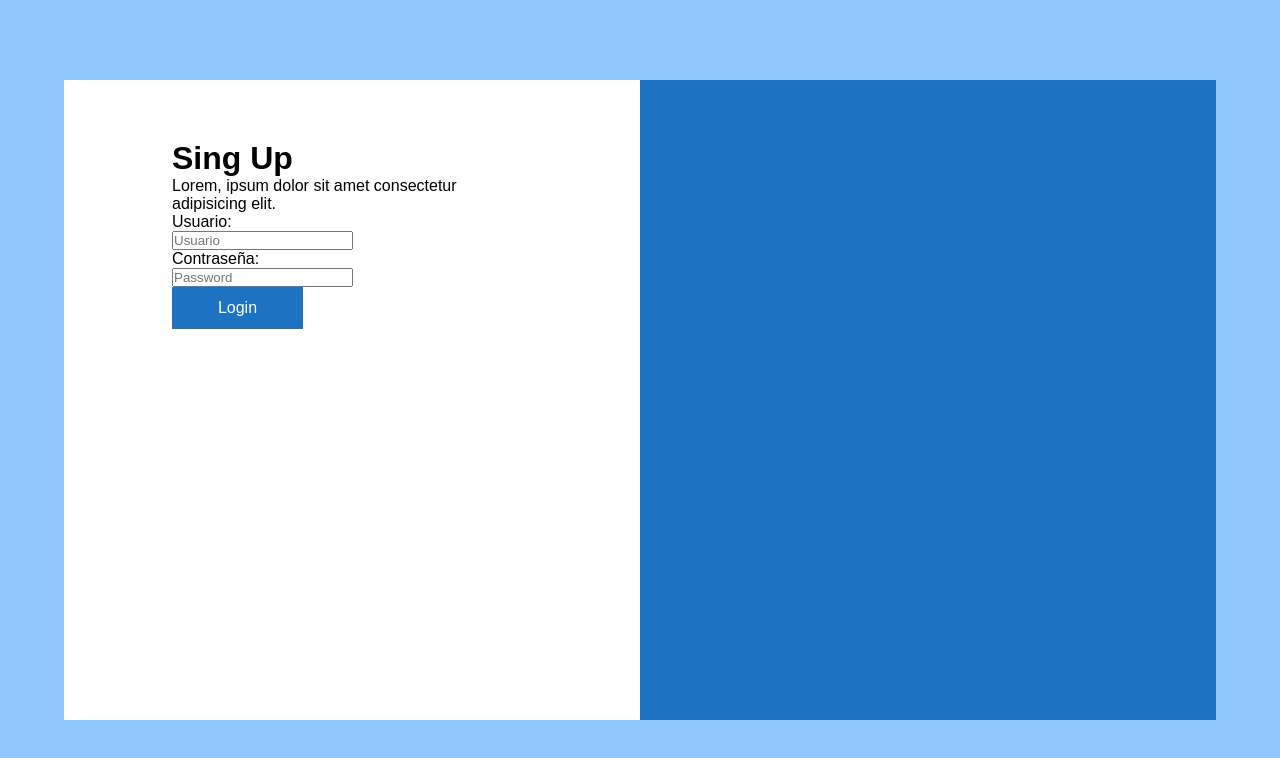
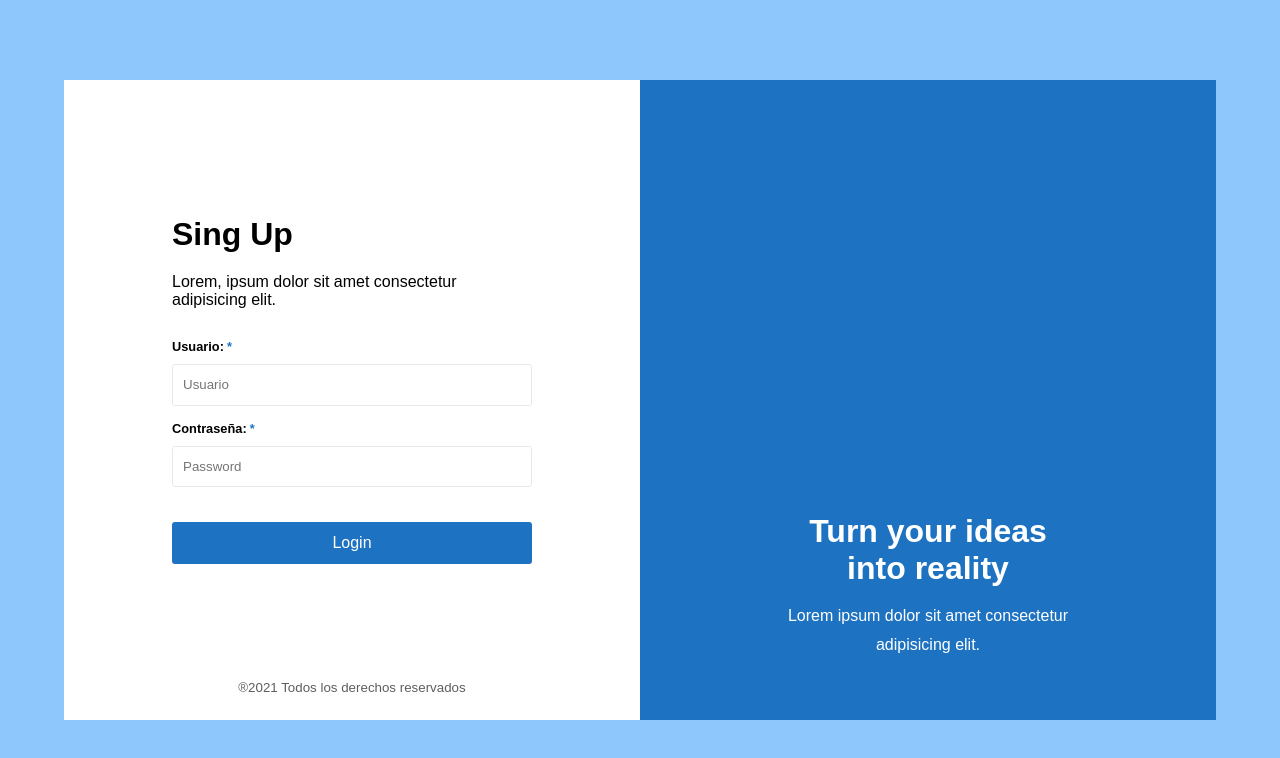
Before and after one commit to Fedecba92/DataWarehouse, a website: page login.html in a window 1280 px wide. Drawn offline with Linux system fonts and the light colour scheme.

Commit message:
styled login

```diff
--- a/SCSS/abstracts/_variables.scss
+++ b/SCSS/abstracts/_variables.scss
@@ -5,6 +5,7 @@ $tercerary-color: #8ec7fc;
 $just-white: #ffffff;
 $just-black: #000000;
 $grey-color: #e8e8e8;
+$grey-text-color: #5e5e5e;
 
 $error-color: #de0028;
 $success-color: #429c41;
--- a/SCSS/style.scss
+++ b/SCSS/style.scss
@@ -11,14 +11,15 @@ html {
   font-family: "Open-sans", sans-serif;
 }
 
-label {
-  display: block;
+input {
+  outline: none;
 }
 
 button {
-  width: 131px;
+  width: 100%;
   height: 42px;
   border: none;
+  border-radius: 3px;
   background: none;
   cursor: pointer;
   font-size: 1rem;
@@ -36,6 +37,21 @@ button {
 .button-primary {
   background-color: $primary-color;
   color: $just-white;
+  margin: 20px 0;
+}
+
+label {
+  display: block;
+  font-weight: bold;
+  font-size: 0.8rem;
+  margin-bottom: 10px;
+
+  &::after {
+    content: "*";
+    color: $primary-color;
+    font-weight: bold;
+    margin-left: 3px;
+  }
 }
 
 .login {
@@ -50,23 +66,74 @@ button {
 .login-container {
   display: flex;
   width: 90%;
+  max-width: 1240px;
   height: 80%;
   background-color: $just-white;
 
   .login-form {
+    display: flex;
+    flex-direction: column;
+    justify-content: center;
     width: 50%;
     height: 100%;
     padding: 60px calc(25% - 180px);
+    position: relative;
 
     &__title {
       font-size: 2rem;
       font-weight: bold;
+      margin-bottom: 20px;
+    }
+
+    &__paragraph {
+      margin-bottom: 30px;
+    }
+
+    small {
+      color: $grey-text-color;
+      position: absolute;
+      bottom: 25px;
+      left: calc(50% - 113.72px);
     }
   }
 
   .login-image {
+    display: flex;
+    justify-content: center;
     width: 50%;
     height: 100%;
     background-color: $primary-color;
+    color: $just-white;
+    position: relative;
+    text-align: center;
+
+    &__text-box {
+      position: absolute;
+      bottom: 60px;
+      max-width: 300px;
+
+      h2 {
+        font-size: 2rem;
+        margin: 15px 0;
+      }
+      p {
+        line-height: 1.8rem;
+      }
+    }
   }
 }
+
+.form-control {
+  input {
+    height: 2.6rem;
+    width: 100%;
+    border: 1px solid $grey-color;
+    border-radius: 3px;
+    margin: 0 0 15px 0;
+    padding-left: 10px;
+
+    &:focus {
+      border: 1px solid $tercerary-color;
+    }
+  }
+}
--- a/login.html
+++ b/login.html
@@ -12,7 +12,7 @@
         <section class="login-container">
             <article class="login-form">
                 <h1 class="login-form__title">Sing Up</h1>
-                <p>Lorem, ipsum dolor sit amet consectetur adipisicing elit.</p>
+                <p class="login-form__paragraph">Lorem, ipsum dolor sit amet consectetur adipisicing elit.</p>
                 <form action="login-form__form">
                     <div class="form-control">
                         <label for="">Usuario:</label>
@@ -24,10 +24,12 @@
                     </div>
                     <button class="button-primary">Login</button>
                 </form>
+                <small>®2021 Todos los derechos reservados </small>
             </article>
             <article class="login-image">
-                <div>
-
+                <div class="login-image__text-box">
+                    <h2>Turn your ideas <br>into reality</h2>
+                    <p>Lorem ipsum dolor sit amet consectetur adipisicing elit.</p>
                 </div>
             </article>
         </section>
```
Also changed, not shown: CSS/main.css.
